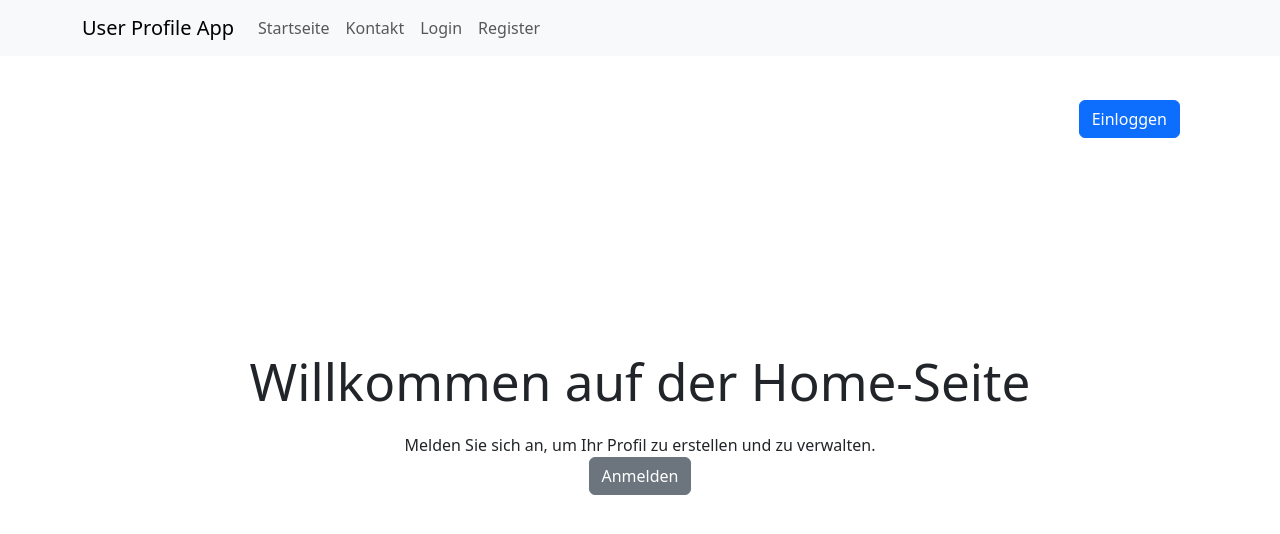
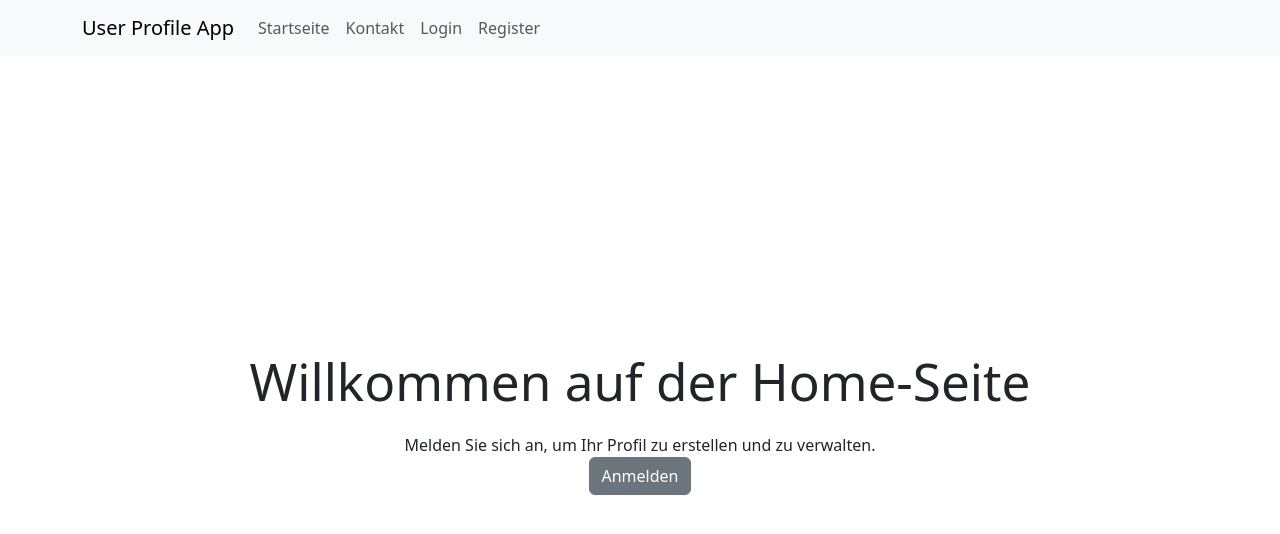
Before and after one commit to FI-38/user-profile-app-scheidhuber, a React (Vite) app: page / in a window 1280 px wide. Shown: the top 534 px of the page. Built offline with nearby package versions, Linux system fonts and the light colour scheme.

Commit message:
Remove fake login button from app.

```diff
--- a/src/App.jsx
+++ b/src/App.jsx
@@ -7,7 +7,6 @@ import Home from './components/Home';
 import Contact from './components/Contact';
 import Login from "./components/Login";
 import Register from "./components/Register";
-import FakeToggleLoginButton from './components/FakeToggleLoginButton';
 
 import './App.css';
 
@@ -40,9 +39,6 @@ function App() {
 
   return (
     <>
-
-      <FakeToggleLoginButton isLoggedIn={isLoggedIn} onToggle={handleToggleLogin} />
-
       <UserAppNav isLoggedIn={isLoggedIn} handleLogout={handleLogout} />
 
       <main>
```
